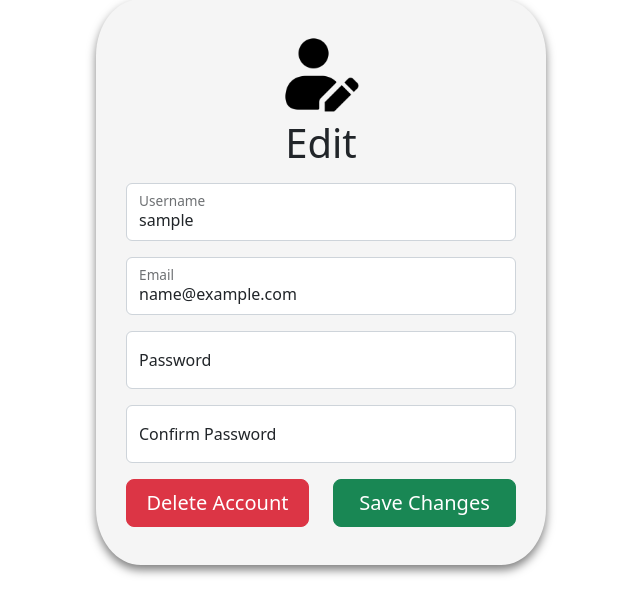
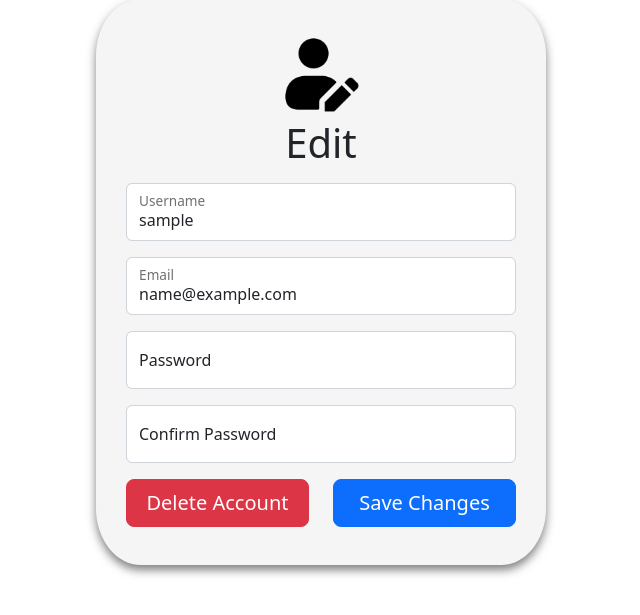
Before and after one commit to BrianArz/STAT, a PHP site: page /views/editUser.php in a window 1280 px wide. Shown: the part 118-733 px from the top of the page, without its empty margins (319-959 px from the left). Run offline with PHP 8.4, Linux system fonts and the light colour scheme; the visitor is signed in with stand-in values (Sample User, id 1).

Commit message:
[Edit user] + refactor

```diff
--- a/views/editUser.php
+++ b/views/editUser.php
@@ -67,7 +67,7 @@
                         </div>
 
                         <div class="col-lg-6 mb-2">
-                            <button name="btnUpdateUser" class="btn btn-lg btn-success col-lg-12" type="submit">Save Changes</button>
+                            <button name="btnUpdateUser" class="btn btn-lg btn-primary col-lg-12" type="submit">Save Changes</button>
                         </div>
                     </div>
 
```
